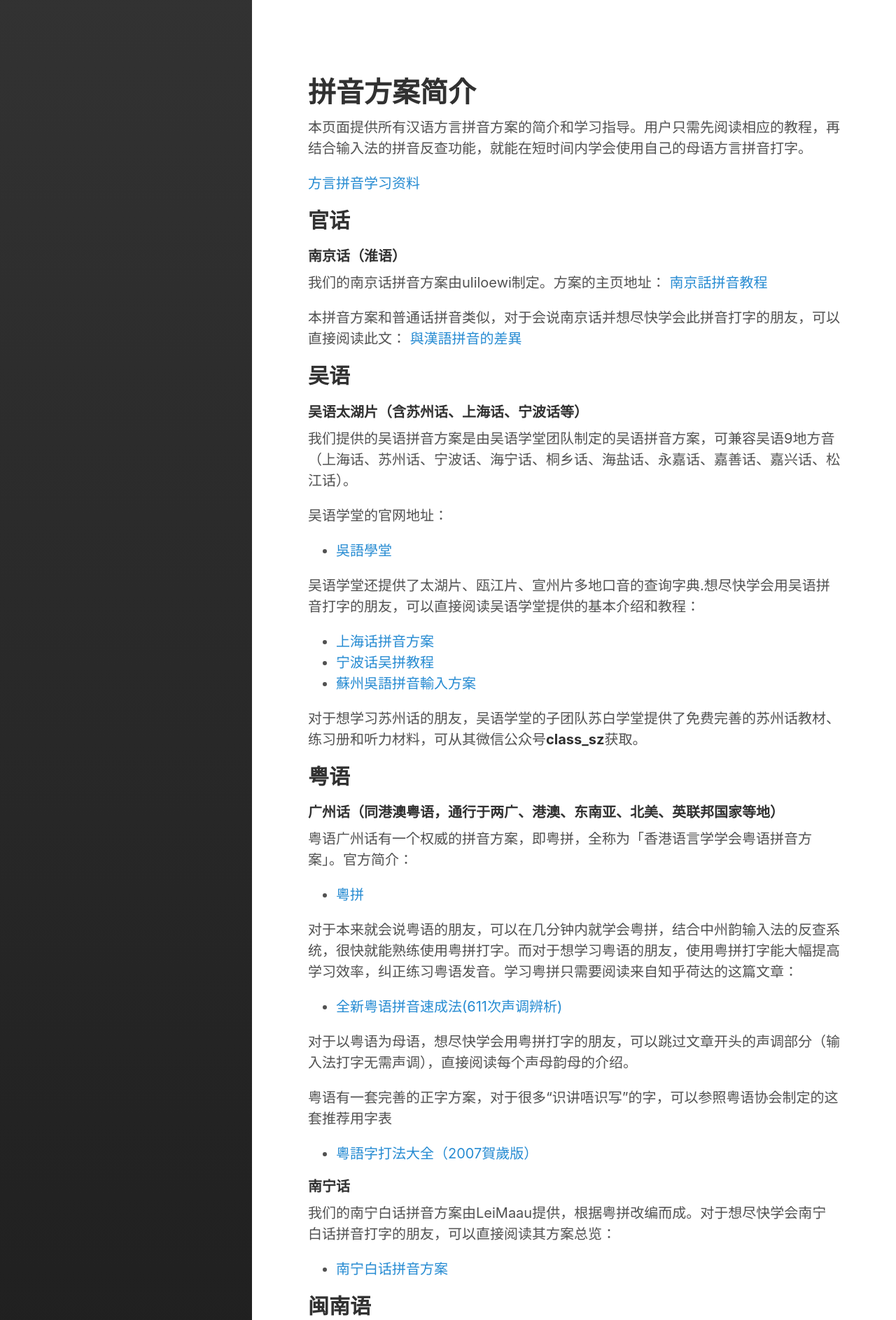
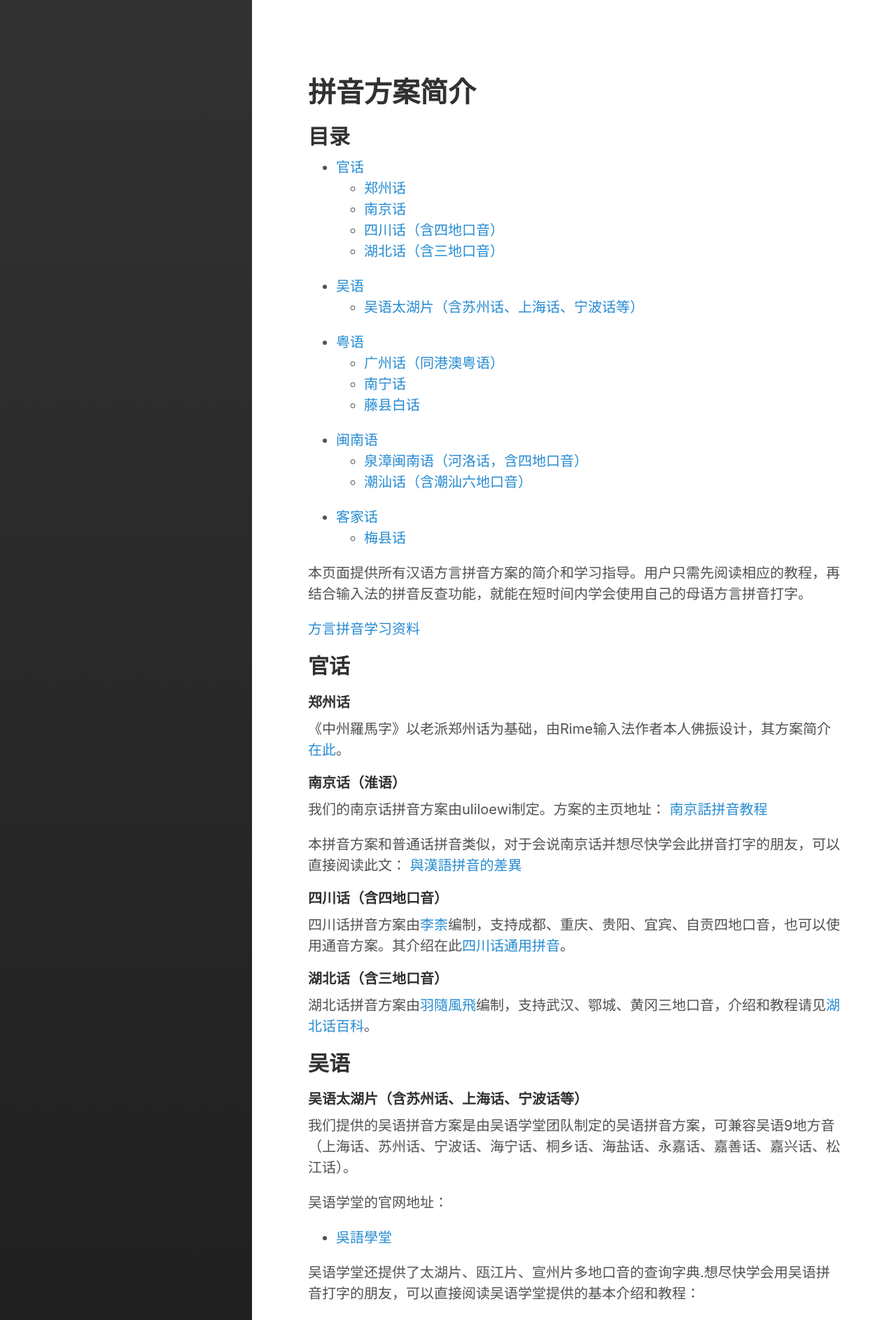
Before and after one commit to laubonghaudoi/hanhngiox, a Jekyll site: the page built from blog/schema.md, in a window 1280 px wide. Shown: the top 1887 px of the page at 70% size. Built offline with Jekyll 4.4.1, drawn with Linux system fonts in a browser that asks for light colours; some of the changed text lies outside the part shown.

Commit message:
Update schema list

```diff
--- a/blog/schema.md
+++ b/blog/schema.md
@@ -7,11 +7,34 @@ sidebar_sort_order: 3
 
 # 拼音方案简介
 
+## 目录
+
+- [官话](#官话)
+  - [郑州话](#郑州话)
+  - [南京话](#南京话淮语)
+  - [四川话（含四地口音）](#四川话（含四地口音）)
+  - [湖北话（含三地口音）](#湖北话（含三地口音）)
+- [吴语](#吴语)
+  - [吴语太湖片（含苏州话、上海话、宁波话等）](#吴语太湖片含苏州话上海话宁波话等)
+- [粤语](#粤语)
+  - [广州话（同港澳粤语）](#广州话同港澳粤语通行于两广港澳东南亚北美英联邦国家等地)
+  - [南宁话](#南宁话)
+  - [藤县白话](#藤县白话)
+- [闽南语](#闽南语)
+  - [泉漳闽南语（河洛话，含四地口音）](#泉漳闽南语河洛话含四地口音通行于闽南台湾东南亚等地)
+  - [潮汕话（含潮汕六地口音）](#潮汕话含潮汕六地口音通行于潮汕港澳东南亚等地)
+- [客家话](#客家话)
+  - [梅县话](#梅县话通行于粤东赣南广西海南台湾东南亚等地)
+
 本页面提供所有汉语方言拼音方案的简介和学习指导。用户只需先阅读相应的教程，再结合输入法的拼音反查功能，就能在短时间内学会使用自己的母语方言拼音打字。
 
 [方言拼音学习资料](https://share.weiyun.com/5BqauQb)
 
 ## 官话
+
+#### 郑州话
+
+《中州羅馬字》以老派郑州话为基础，由Rime输入法作者本人佛振设计，其方案简介[在此](https://github.com/HesperusArcher/zhung/blob/master/Introduction.md)。
 
 #### 南京话（淮语）
 
@@ -20,6 +43,14 @@ sidebar_sort_order: 3
 
 本拼音方案和普通话拼音类似，对于会说南京话并想尽快学会此拼音打字的朋友，可以直接阅读此文：
 [與漢語拼音的差異](https://uliloewi.github.io/LangJinPinIn/LinIwnChaI)
+
+#### 四川话（含四地口音）
+
+四川话拼音方案由[李柰](https://www.zhihu.com/people/papnas)编制，支持成都、重庆、贵阳、宜宾、自贡四地口音，也可以使用通音方案。其介绍在此[四川话通用拼音](https://zhuanlan.zhihu.com/p/34562639)。
+
+#### 湖北话（含三地口音）
+
+湖北话拼音方案由[羽隨風飛](https://www.zhihu.com/people/yu-sui-feng-fei-81)编制，支持武汉、鄂城、黄冈三地口音，介绍和教程请见[湖北话百科](https://github.com/yuxifongfei/hubehua/wiki)。
 
 ## 吴语
 
@@ -63,6 +94,10 @@ sidebar_sort_order: 3
 
 - [南宁白话拼音方案](https://leimaau.github.io/book/PHONETICIZE.html)
 
+#### 藤县白话
+
+勾漏片藤县白话拼音方案以粤拼为基础，其方案简介[在此](https://github.com/cryptogun/gaulau_jyutping)
+
 ## 闽南语
 
 #### 泉漳闽南语（河洛话，含四地口音，通行于闽南、台湾、东南亚等地）
```
